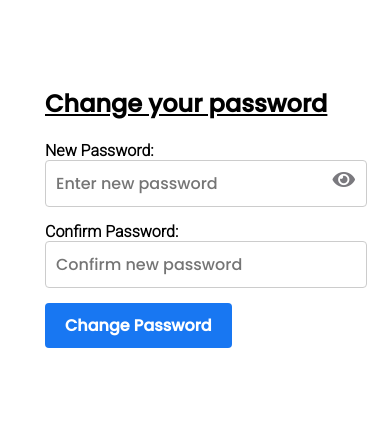
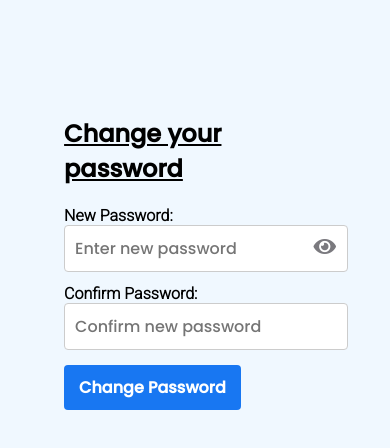
Before and after one commit to Ujef55/Password-Match, a plain HTML site: page index.html in a window 390 px wide. Drawn offline with Linux system fonts and the light colour scheme.

Commit message:
fix responsiveness

```diff
--- a/style.css
+++ b/style.css
@@ -1,4 +1,12 @@
 @import url('https://fonts.googleapis.com/css2?family=Poppins:wght@500&family=Roboto:wght@300&display=swap');
+
+
+
+
+body {
+  background-color: aliceblue;
+}
+
 
 .container {
     width: 300px;
@@ -21,7 +29,7 @@
 
   .form-group .fa-eye {
     position: absolute;
-    top: 29px;
+    top: 31px;
     right: -10px;
     color: #7a797e;
     font-size: 20px;
@@ -68,3 +76,29 @@
   .submit-button:active {
     background-color: #0f60c7;
   }
+
+
+  @media only screen and (max-width: 600px) {
+    .container {
+      width: 70%;
+      margin: 80px auto;
+    }
+
+    .form-group {
+      margin-bottom: 12px;
+    }
+
+    .submit-button {
+      padding: 10px 15px;
+    }
+
+    .form-group .fa-eye {
+      position: absolute;
+      top: 31px;
+      right: -10px;
+      color: #7a797e;
+      font-size: 20px;
+      cursor: pointer;
+    }
+
+  }
```
